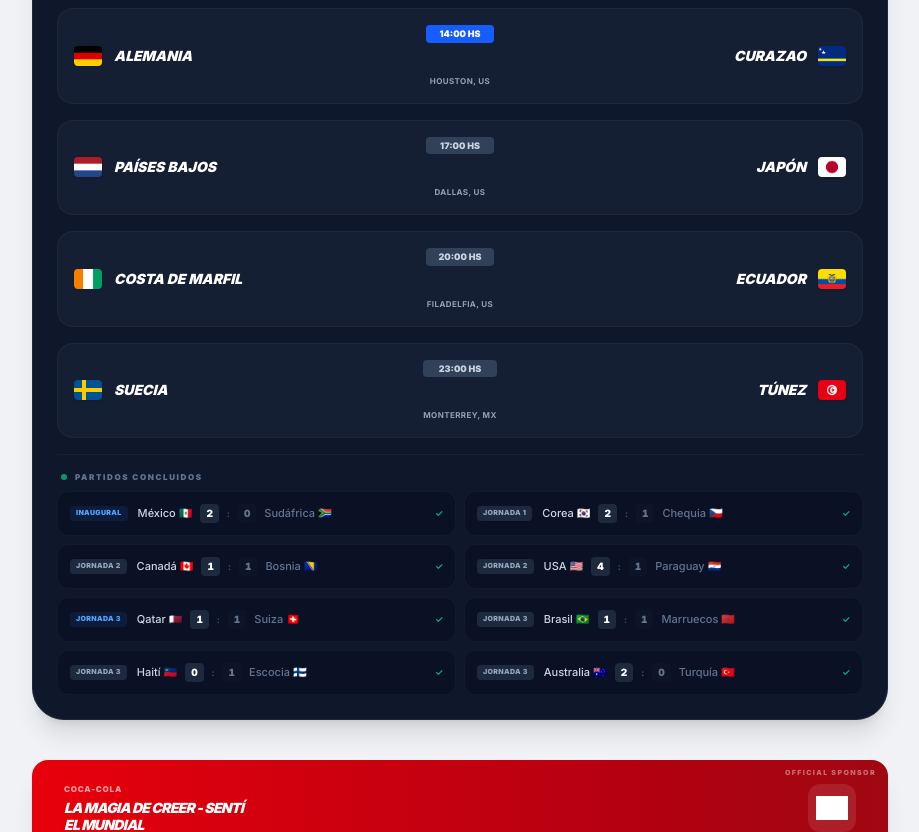
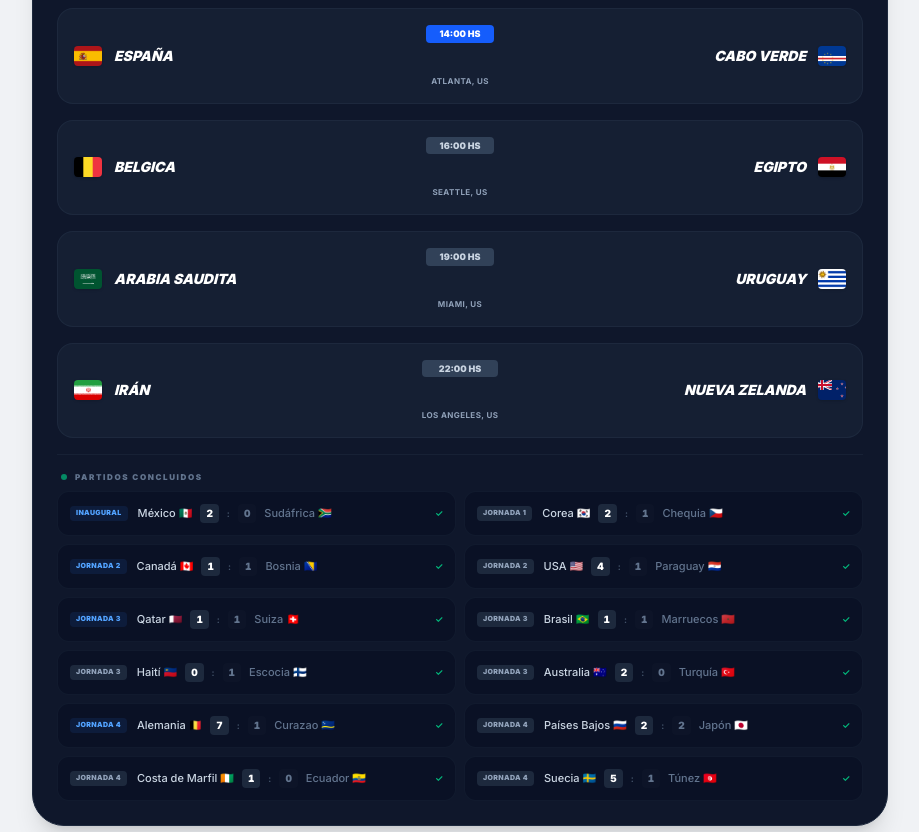
Before and after one commit to bablotle/Mundial26, a Next.js app: page / in a window 1280 px wide. Shown: the part 460-1292 px from the top of the page, without its empty margins (180-1099 px from the left). Built offline with nearby package versions, Linux system fonts and the light colour scheme; grey boxes are pictures that could not be loaded.

Commit message:
Jornada 4 españa primer partido

```diff
--- a/src/app/page.tsx
+++ b/src/app/page.tsx
@@ -57,16 +57,16 @@ export default function Home() {
 
          {/* --- SECCIÓN HERO (PARTIDO DESTACADO DE HOY) --- */}
          <section className="relative h-[420px] w-full overflow-hidden">
-            <img src="/images/sedes/houston.jpg" className="w-full h-full object-cover brightness-[0.6]" alt="MetLife Stadium" />
+            <img src="/images/sedes/atlanta.jpg" className="w-full h-full object-cover brightness-[0.6]" alt="MetLife Stadium" />
             <div className="absolute inset-0 bg-gradient-to-t from-black/90 via-black/40 to-transparent flex flex-col items-center justify-center text-center px-5">
                <span className="bg-blue-600 text-white text-[9px] font-black px-3 py-1 rounded-full mb-4 tracking-widest uppercase">
                   EL PARTIDO DESTACADO DE HOY 🌟
                </span>
                <h1 className="text-4xl md:text-6xl font-black text-white uppercase italic tracking-tighter leading-[0.9] mb-4">
-                  ALEMANIA <span className="text-red-500">vs</span> CURAZAO
+                  ESPAÑA <span className="text-red-500">vs</span> CABO VERDE
                </h1>
                <p className="text-white/80 font-bold uppercase tracking-widest text-[11px] mb-6">
-                  Grupo E · 14:00 HS · Houston Stadium, US
+                  Grupo H · 13:00 HS · Atlanta Stadium, US
                </p>
                <Link href="/partidos" className="bg-red-600 hover:bg-red-700 text-white px-8 py-3 rounded-full text-[10px] font-black uppercase tracking-widest transition-transform hover:scale-105 shadow-lg shadow-red-600/30">
                   Seguir Transmisión del Día
@@ -76,10 +76,10 @@ export default function Home() {
 
          <div className="max-w-4xl mx-auto px-5 -mt-12 relative z-10">
 
-            {/* --- BLOQUE: PARTIDOS DE HOY (13 DE JUNIO) --- */}
+            {/* --- BLOQUE: PARTIDOS DE HOY (15 DE JUNIO) --- */}
             <div className="bg-slate-900 rounded-[2rem] p-6 text-white shadow-xl border border-slate-800">
                <div className="flex justify-between items-center mb-6 border-b border-slate-800 pb-3">
-                  <h3 className="text-[11px] font-black uppercase tracking-widest text-blue-400">📅 Partidos de Hoy — 13 de Junio</h3>
+                  <h3 className="text-[11px] font-black uppercase tracking-widest text-blue-400">📅 Partidos de Hoy — 15 de Junio</h3>
                   <span className="bg-emerald-500/10 text-emerald-400 text-[8px] font-bold px-2 py-0.5 rounded-full uppercase border border-emerald-500/20">Fase de Grupos</span>
                </div>
 
@@ -87,62 +87,62 @@ export default function Home() {
                   {/* Partido Principal */}
                   <div className="bg-slate-800/50 rounded-2xl p-4 flex items-center justify-between border border-slate-700/30">
                      <div className="flex items-center gap-3 flex-1">
-                        <img src="/images/banderas/alemania.png" className="w-7 h-5 object-cover rounded shadow-sm" alt="Alemania" />
-                        <span className="font-black text-xs md:text-sm uppercase italic">Alemania</span>
+                        <img src="/images/banderas/espana.png" className="w-7 h-5 object-cover rounded shadow-sm" alt="España" />
+                        <span className="font-black text-xs md:text-sm uppercase italic">España</span>
                      </div>
                      <div className="px-4 text-center min-w-[100px]">
                         <span className="bg-blue-600 text-white text-[9px] font-black px-2 py-0.5 rounded uppercase block mb-8">14:00 HS</span>
-                        <p className="text-[8px] text-slate-400 font-bold uppercase tracking-wider">Houston, US</p>
+                        <p className="text-[8px] text-slate-400 font-bold uppercase tracking-wider">Atlanta, US</p>
                      </div>
                      <div className="flex items-center gap-3 flex-1 justify-end">
-                        <span className="font-black text-xs md:text-sm uppercase italic text-right">Curazao</span>
-                        <img src="/images/banderas/curazao.png" className="w-7 h-5 object-cover rounded shadow-sm" alt="Curazao" />
+                        <span className="font-black text-xs md:text-sm uppercase italic text-right">Cabo Verde</span>
+                        <img src="/images/banderas/cabo-verde.png" className="w-7 h-5 object-cover rounded shadow-sm" alt="Cabo Verde" />
                      </div>
                   </div>
 
                   {/* Segundo Partido del día */}
                   <div className="bg-slate-800/50 rounded-2xl p-4 flex items-center justify-between border border-slate-700/30">
                      <div className="flex items-center gap-3 flex-1">
-                        <img src="/images/banderas/paises-bajos.png" className="w-7 h-5 object-cover rounded shadow-sm" alt="Países Bajos" />
-                        <span className="font-black text-xs md:text-sm uppercase italic">Países Bajos</span>
+                        <img src="/images/banderas/belgica.png" className="w-7 h-5 object-cover rounded shadow-sm" alt="Belgica" />
+                        <span className="font-black text-xs md:text-sm uppercase italic">Belgica</span>
                      </div>
                      <div className="px-4 text-center min-w-[100px]">
-                        <span className="bg-slate-700 text-slate-300 text-[9px] font-black px-2 py-0.5 rounded uppercase block mb-8">17:00 HS</span>
-                         <p className="text-[8px] text-slate-400 font-bold uppercase tracking-wider">Dallas, US</p>
+                        <span className="bg-slate-700 text-slate-300 text-[9px] font-black px-2 py-0.5 rounded uppercase block mb-8">16:00 HS</span>
+                         <p className="text-[8px] text-slate-400 font-bold uppercase tracking-wider">Seattle, US</p>
                      </div>
                      <div className="flex items-center gap-3 flex-1 justify-end">
-                        <span className="font-black text-xs md:text-sm uppercase italic text-right">Japón</span>
-                        <img src="/images/banderas/japon.png" className="w-7 h-5 object-cover rounded shadow-sm" alt="Japón" />
+                        <span className="font-black text-xs md:text-sm uppercase italic text-right">Egipto</span>
+                        <img src="/images/banderas/egipto.png" className="w-7 h-5 object-cover rounded shadow-sm" alt="Egipto" />
                      </div>
                   </div>
                   {/* Tercer Partido del día */}
                   <div className="bg-slate-800/50 rounded-2xl p-4 flex items-center justify-between border border-slate-700/30">
                      <div className="flex items-center gap-3 flex-1">
-                        <img src="/images/banderas/costa-de-marfil.png" className="w-7 h-5 object-cover rounded shadow-sm" alt="Costa de Marfil" />
-                        <span className="font-black text-xs md:text-sm uppercase italic">Costa de Marfil</span>
+                        <img src="/images/banderas/arabia-saudita.png" className="w-7 h-5 object-cover rounded shadow-sm" alt="Arabia Saudita" />
+                        <span className="font-black text-xs md:text-sm uppercase italic">Arabia Saudita</span>
                      </div>
                      <div className="px-4 text-center min-w-[100px]">
-                        <span className="bg-slate-700 text-slate-300 text-[9px] font-black px-2 py-0.5 rounded uppercase block mb-8">20:00 HS</span>
-                        <p className="text-[8px] text-slate-400 font-bold uppercase tracking-wider">Filadelfia, US</p>
+                        <span className="bg-slate-700 text-slate-300 text-[9px] font-black px-2 py-0.5 rounded uppercase block mb-8">19:00 HS</span>
+                        <p className="text-[8px] text-slate-400 font-bold uppercase tracking-wider">Miami, US</p>
                      </div>
                      <div className="flex items-center gap-3 flex-1 justify-end">
-                        <span className="font-black text-xs md:text-sm uppercase italic text-right">Ecuador</span>
-                        <img src="/images/banderas/ecuador.png" className="w-7 h-5 object-cover rounded shadow-sm" alt="Ecuador" />
+                        <span className="font-black text-xs md:text-sm uppercase italic text-right">Uruguay</span>
+                        <img src="/images/banderas/uruguay.png" className="w-7 h-5 object-cover rounded shadow-sm" alt="Uruguay" />
                      </div>
                   </div>
                   {/* Cuarto Partido del día */}
                   <div className="bg-slate-800/50 rounded-2xl p-4 flex items-center justify-between border border-slate-700/30">
                      <div className="flex items-center gap-3 flex-1">
-                        <img src="/images/banderas/suecia.png" className="w-7 h-5 object-cover rounded shadow-sm" alt="Suecia" />
-                        <span className="font-black text-xs md:text-sm uppercase italic">Suecia</span>
+                        <img src="/images/banderas/iran.png" className="w-7 h-5 object-cover rounded shadow-sm" alt="Irán" />
+                        <span className="font-black text-xs md:text-sm uppercase italic">Irán</span>
                      </div>
                      <div className="px-4 text-center min-w-[100px]">
-                        <span className="bg-slate-700 text-slate-300 text-[9px] font-black px-2 py-0.5 rounded uppercase block mb-8">23:00 HS</span>
-                        <p className="text-[8px] text-slate-400 font-bold uppercase tracking-wider">Monterrey, MX</p>
+                        <span className="bg-slate-700 text-slate-300 text-[9px] font-black px-2 py-0.5 rounded uppercase block mb-8">22:00 HS</span>
+                        <p className="text-[8px] text-slate-400 font-bold uppercase tracking-wider">Los Angeles, US</p>
                      </div>
                      <div className="flex items-center gap-3 flex-1 justify-end">
-                        <span className="font-black text-xs md:text-sm uppercase italic text-right">Túnez</span>
-                        <img src="/images/banderas/tunez.png" className="w-7 h-5 object-cover rounded shadow-sm" alt="Tunez" />
+                        <span className="font-black text-xs md:text-sm uppercase italic text-right">Nueva Zelanda</span>
+                        <img src="/images/banderas/nueva-zelanda.png" className="w-7 h-5 object-cover rounded shadow-sm" alt="Nueva Zelanda" />
                      </div>
                   </div>
 
@@ -186,7 +186,7 @@ export default function Home() {
                          {/* Partido 3 */}
                         <div className="bg-slate-950/30 rounded-xl p-3 flex items-center justify-between border border-slate-800/40 hover:border-slate-800 transition-colors">
                            <div className="flex items-center gap-2.5">
-                              <span className="text-[7px] font-black bg-slate-800 text-slate-400 px-1.5 py-0.5 rounded uppercase tracking-wider">Jornada 2</span>
+                              <span className="text-[7px] font-black bg-blue-500/10 text-blue-400 px-1.5 py-0.5 rounded uppercase tracking-wider">Jornada 2</span>
                               <div className="flex items-center gap-2 text-[11px]">
                                  <span className="font-medium text-slate-300">Canadá 🇨🇦</span>
                                  <span className="font-black text-white bg-slate-800 px-1.5 py-0.5 rounded text-[10px] tabular-nums">1</span>
@@ -264,6 +264,63 @@ export default function Home() {
                                  <span className="text-slate-600 font-bold text-[9px]">:</span>
                                  <span className="font-black text-slate-500 bg-slate-900/50 px-1.5 py-0.5 rounded text-[10px] tabular-nums">0</span>
                                  <span className="font-medium text-slate-500">Turquía 🇹🇷</span>
+                              </div>
+                           </div>
+                           <span className="text-[9px] font-bold text-emerald-500">✓</span>
+                        </div>
+                         {/* Partido 9 */}
+                        <div className="bg-slate-950/30 rounded-xl p-3 flex items-center justify-between border border-slate-800/40 hover:border-slate-800 transition-colors">
+                           <div className="flex items-center gap-2.5">
+                              <span className="text-[7px] font-black bg-blue-500/10 text-blue-400 px-1.5 py-0.5 rounded uppercase tracking-wider">Jornada 4</span>
+                              <div className="flex items-center gap-2 text-[11px]">
+                                 <span className="font-medium text-slate-300">Alemania 🇧🇪</span>
+                                 <span className="font-black text-white bg-slate-800 px-1.5 py-0.5 rounded text-[10px] tabular-nums">7</span>
+                                 <span className="text-slate-600 font-bold text-[9px]">:</span>
+                                 <span className="font-black text-slate-500 bg-slate-900/50 px-1.5 py-0.5 rounded text-[10px] tabular-nums">1</span>
+                                 <span className="font-medium text-slate-500">Curazao 🇨🇼</span>
+                              </div>
+                           </div>
+                           <span className="text-[9px] font-bold text-emerald-500">✓</span>
+                        </div>
+
+                        {/* Partido 10 */}
+                        <div className="bg-slate-950/30 rounded-xl p-3 flex items-center justify-between border border-slate-800/40 hover:border-slate-800 transition-colors">
+                           <div className="flex items-center gap-2.5">
+                              <span className="text-[7px] font-black bg-slate-800 text-slate-400 px-1.5 py-0.5 rounded uppercase tracking-wider">Jornada 4</span>
+                              <div className="flex items-center gap-2 text-[11px]">
+                                 <span className="font-medium text-slate-300">Países Bajos 🇷🇺</span>
+                                 <span className="font-black text-white bg-slate-800 px-1.5 py-0.5 rounded text-[10px] tabular-nums">2</span>
+                                 <span className="text-slate-600 font-bold text-[9px]">:</span>
+                                 <span className="font-black text-slate-500 bg-slate-900/50 px-1.5 py-0.5 rounded text-[10px] tabular-nums">2</span>
+                                 <span className="font-medium text-slate-500">Japón 🇯🇵</span>
+                              </div>
+                           </div>
+                           <span className="text-[9px] font-bold text-emerald-500">✓</span>
+                        </div>
+                         {/* Partido 11 */}
+                        <div className="bg-slate-950/30 rounded-xl p-3 flex items-center justify-between border border-slate-800/40 hover:border-slate-800 transition-colors">
+                           <div className="flex items-center gap-2.5">
+                              <span className="text-[7px] font-black bg-slate-800 text-slate-400 px-1.5 py-0.5 rounded uppercase tracking-wider">Jornada 4</span>
+                              <div className="flex items-center gap-2 text-[11px]">
+                                 <span className="font-medium text-slate-300">Costa de Marfil 🇨🇮</span>
+                                 <span className="font-black text-white bg-slate-800 px-1.5 py-0.5 rounded text-[10px] tabular-nums">1</span>
+                                 <span className="text-slate-600 font-bold text-[9px]">:</span>
+                                 <span className="font-black text-slate-500 bg-slate-900/50 px-1.5 py-0.5 rounded text-[10px] tabular-nums">0</span>
+                                 <span className="font-medium text-slate-500">Ecuador 🇪🇨</span>
+                              </div>
+                           </div>
+                           <span className="text-[9px] font-bold text-emerald-500">✓</span>
+                        </div>
+                         {/* Partido 12 */}
+                        <div className="bg-slate-950/30 rounded-xl p-3 flex items-center justify-between border border-slate-800/40 hover:border-slate-800 transition-colors">
+                           <div className="flex items-center gap-2.5">
+                              <span className="text-[7px] font-black bg-slate-800 text-slate-400 px-1.5 py-0.5 rounded uppercase tracking-wider">Jornada 4</span>
+                              <div className="flex items-center gap-2 text-[11px]">
+                                 <span className="font-medium text-slate-300">Suecia 🇸🇪</span>
+                                 <span className="font-black text-white bg-slate-800 px-1.5 py-0.5 rounded text-[10px] tabular-nums">5</span>
+                                 <span className="text-slate-600 font-bold text-[9px]">:</span>
+                                 <span className="font-black text-slate-500 bg-slate-900/50 px-1.5 py-0.5 rounded text-[10px] tabular-nums">1</span>
+                                 <span className="font-medium text-slate-500">Túnez 🇹🇳</span>
                               </div>
                            </div>
                            <span className="text-[9px] font-bold text-emerald-500">✓</span>
--- a/src/data/noticias.ts
+++ b/src/data/noticias.ts
@@ -16,6 +16,27 @@ export interface Noticia {
 
 export const todasLasNoticias: Noticia[] = [
       {
+                id: "jornada-4",
+                categoria: "MUNDIAL 2026",
+                titulo: "Alemania gana ante Curazao 7-1",
+                resumen: "Contundente victoria de la selección de Alemania ante Curazao.",
+                contenidoLargo: `Los resultados de los partidos disputados el domingo 14 de junio de 2026, correspondientes a la cuarta jornada de la Fase de Grupos de la Copa Mundial de la FIFA 2026, dejaron abultadas goleadas e intensos debuts:
+                Grupo E
+                Alemania 7-1 Curazao
+                El conjunto teutón arrolló a su rival con anotaciones de Felix Nmecha, Nico Schlotterbeck, Jamal Musiala, Nathaniel Brown, Deniz Undav y un doblete de Kai Havertz. Livano Comenencia marcó el histórico primer gol de Curazao en un Mundial.
+                Costa de Marfil 1-0 Ecuador
+                La escuadra africana se impuso por la mínima diferencia gracias a un solitario gol de Amad Diallo en la recta final del juego.
+                Grupo F
+                Países Bajos 2-2 Japón
+                Un emocionante empate donde Virgil van Dijk y Crysencio Summerville anotaron para la "Naranja Mecánica", mientras que Keito Nakamura y Daichi Kamada rescataron el punto para los nipones.
+                Suecia 5-1 Túnez
+                El combinado sueco se estrenó con una contundente goleada en el Estadio Monterrey gracias a las anotaciones de Yasin Ayari (quien hizo un doblete), Alexander Isak, Viktor Gyökeres y Mattias Svanberg.`,
+                imagen: "/images/noticias/noticia-10.jpg",
+                fecha: "2026-06-15",
+                autor: "Redacción Mil Goles",
+                tags: ["Alemania", "Naranja Mecanica", "Mundial", "FIFA"]
+        },
+        {
                 id: "jornada-3",
                 categoria: "MUNDIAL 2026",
                 titulo: "Brasil se lleva el empate 1-1 ante Marruecos",
--- a/src/data/partidos.ts
+++ b/src/data/partidos.ts
@@ -348,7 +348,9 @@ export const todosLosPartidos: Partido[] = [
               hora: "14:00",
               sede: "Houston",
               grupo: "E",
-              fase: "Grupos"
+              fase: "Grupos",
+              golesLocal: 7,
+              golesVisitante: 1
        },
        {
               id: "E2",
@@ -360,7 +362,9 @@ export const todosLosPartidos: Partido[] = [
               hora: "20:00",
               sede: "Filadelfia",
               grupo: "E",
-              fase: "Grupos"
+              fase: "Grupos",
+              golesLocal: 1,
+              golesVisitante: 0
        },
 
 
@@ -425,7 +429,9 @@ export const todosLosPartidos: Partido[] = [
               hora: "17:00",
               sede: "Dallas",
               grupo: "F",
-              fase: "Grupos"
+              fase: "Grupos",
+              golesLocal: 2,
+              golesVisitante: 2
        },
        {
               id: "F2",
@@ -437,7 +443,9 @@ export const todosLosPartidos: Partido[] = [
               hora: "23:00",
               sede: "Monterrey",
               grupo: "F",
-              fase: "Grupos"
+              fase: "Grupos",
+              golesLocal: 5,
+              golesVisitante: 1
        },
 
 
```
Also changed, not shown: public/images/noticias/noticia-10.jpeg (added), public/images/noticias/noticia-10.jpg (added).
